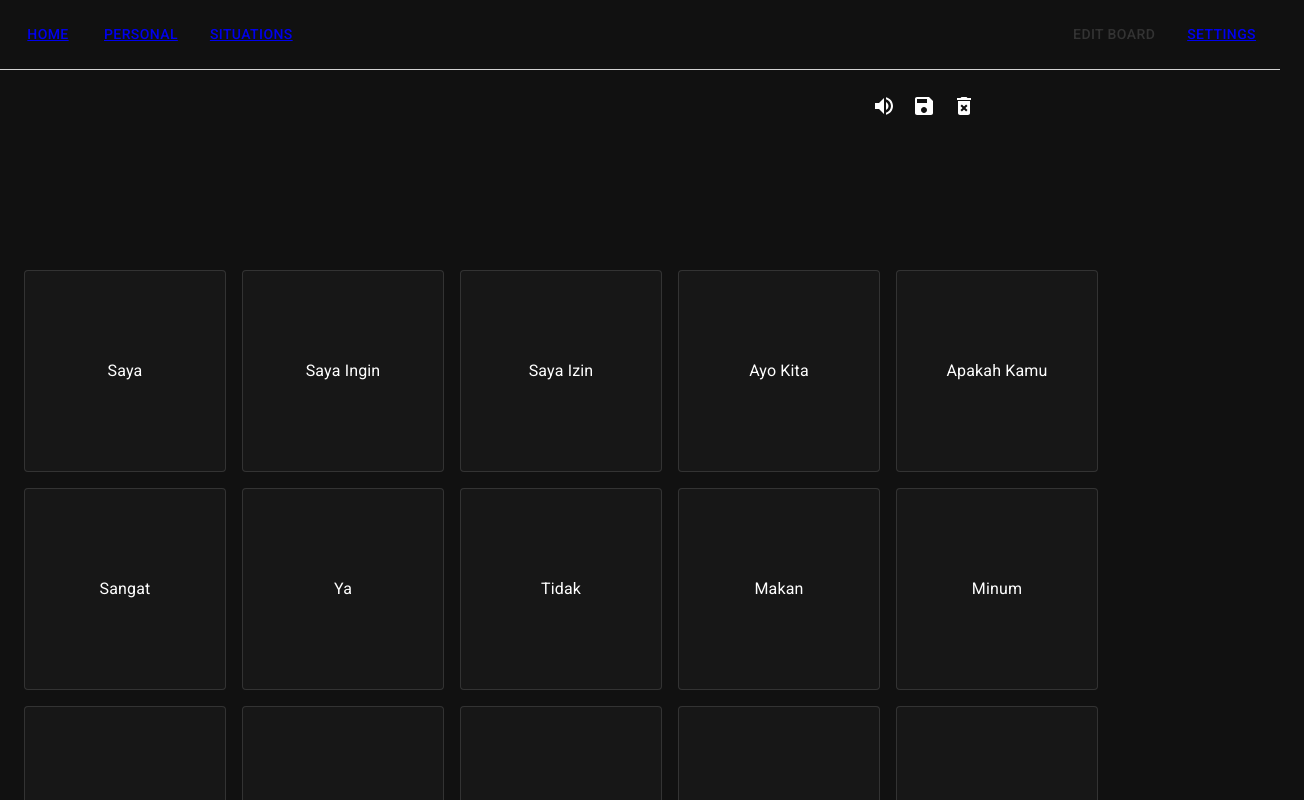
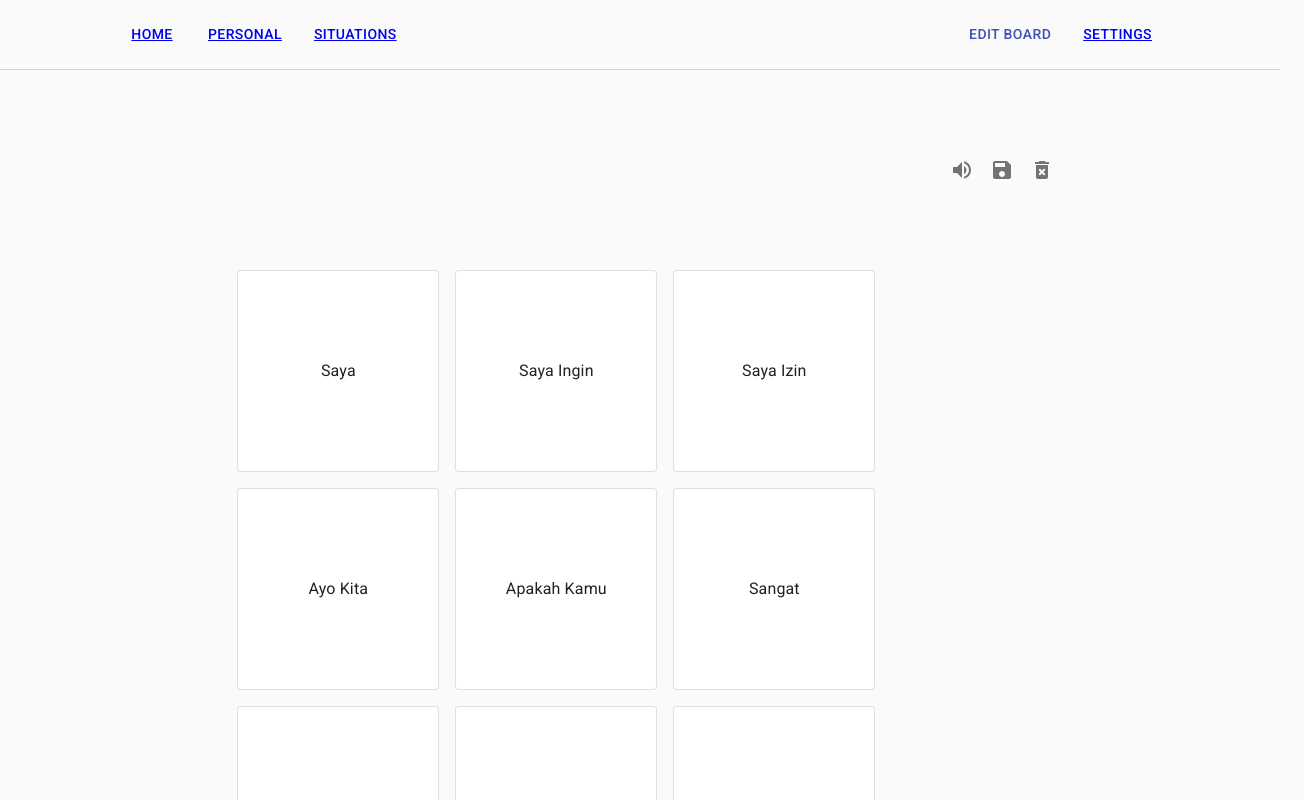
Before and after one commit to rifkyputra/soundboard-pwa, a React (Vite) app: page / in a window 1280 px wide. Shown: the top 800 px of the page, 1304 px wide, since content can reach past the window. Built offline with nearby package versions, Linux system fonts and the light colour scheme.

Commit message:
default to light theme

```diff
--- a/src/App.tsx
+++ b/src/App.tsx
@@ -21,6 +21,7 @@ function App() {
       <BrowserRouter>
         {/* <Header /> */}
         <Sidebar />
+
         <Pages />
       </BrowserRouter>
     </Fragment>
--- a/src/components/Homeboard/Homeboard.tsx
+++ b/src/components/Homeboard/Homeboard.tsx
@@ -12,6 +12,7 @@ const HomeBoard = () => {
 
   return (
     <>
+      <Box justifyContent={'center'} alignContent={'center'} alignItems={'center'}>
         <Grid container spacing={2} ml={1} mr={5}>
           {symbols.map((symbol, index) => (
             <Grid item key={index}>
@@ -19,6 +20,7 @@ const HomeBoard = () => {
             </Grid>
           ))}
         </Grid>
+      </Box>
     </>
   );
 };
--- a/src/components/NavigationBar/NavigationBar.tsx
+++ b/src/components/NavigationBar/NavigationBar.tsx
@@ -18,6 +18,9 @@ import MenuIcon from '@mui/icons-material/Menu';
 import useToggleMobileMenu from '@/store/toggleMobileMenu';
 import DefaultIcon from '@mui/icons-material/Deblur';
 import ListItemButton from '@mui/material/ListItemButton';
+import GridColumnPadding, { GridRowPadding } from '@/layouts/BodyPadding';
+import { FlexBox } from '../styled';
+import Push from '../Push/push';
 
 type Props = {
   children: React.ReactNode;
@@ -44,13 +47,10 @@ const NavigationBar = (props: Props) => {
           </IconButton>
         </>
       ) : (
-        <Box
-          display={'flex'}
-          flexDirection={'row'}
-          justifyContent={'flex-start'}
-          alignItems={'center'}
-          gap={2}
-        >
+        <>
+          <GridRowPadding mdSize={10}>
+            <Box display={'flex'}>
+              <FlexBox flexDirection={'row'} justifyContent={'flex-start'} gap={2}>
                 <Button variant={'text'}>
                   <RouterLink to={'/'}>Home</RouterLink>
                 </Button>
@@ -62,15 +62,11 @@ const NavigationBar = (props: Props) => {
                 <Button variant={'text'}>
                   <RouterLink to={'/situations'}>Situations </RouterLink>
                 </Button>
-        </Box>
-      )}
-      <Box
-        display={'flex'}
-        flexDirection={'row'}
-        justifyContent={'flex-start'}
-        alignItems={'center'}
-        gap={2}
-      >
+              </FlexBox>
+
+              <Push />
+
+              <Box display={'flex'} flexDirection={'row'} gap={2}>
                 <Button variant={'text'} onClick={() => action.toggleEdit()}>
                   {isEdit ? <a>Done Edit</a> : <a>Edit Board</a>}
                 </Button>
@@ -79,6 +75,10 @@ const NavigationBar = (props: Props) => {
                   <RouterLink to={'/settings'}> Settings </RouterLink>
                 </Button>
               </Box>
+            </Box>
+          </GridRowPadding>
+        </>
+      )}
 
       <SwipeableDrawer
         anchor="left"
@@ -91,6 +91,11 @@ const NavigationBar = (props: Props) => {
       >
         <List sx={{ width: 250, pt: (theme) => `${theme.mixins.toolbar.minHeight}px` }}>
           {Object.values([
+            {
+              title: 'Home',
+              path: '/',
+              icon: DefaultIcon,
+            },
             {
               title: 'Personal',
               path: '/personal',
--- /dev/null
+++ b/src/components/Push/push.tsx
@@ -0,0 +1,8 @@
+import { Box } from '@mui/system';
+import exp from 'constants';
+
+function Push() {
+  return <Box margin={'auto'}></Box>;
+}
+
+export default Push;
--- a/src/components/TtsBoard/TtsBoard.tsx
+++ b/src/components/TtsBoard/TtsBoard.tsx
@@ -19,7 +19,7 @@ const TtsBoard = () => {
       justifyContent={'space-between'}
     >
       <Grid container spacing={2}>
-        <Grid item xs={8}>
+        <Grid item md={10}>
           <Box
             display={'flex'}
             flexDirection={'row'}
@@ -44,7 +44,6 @@ const TtsBoard = () => {
                 <Box p={2} width={120}>
                   <Typography justifyItems={'center'}>{tts.name}</Typography>
                 </Box>
-                {/* <Box alignSelf={'flex-end'}> */}
                 <IconButton
                   className="symbol-delete"
                   onClick={() => action.deleteFromTtsBoard(tts)}
@@ -57,12 +56,15 @@ const TtsBoard = () => {
           </Box>
         </Grid>
 
-        <Grid item xs={2}>
+        <Grid item md={2}>
           <Box
             display={'flex'}
+            width={'100%'}
+            height={'100%'}
             flexDirection={'row'}
-            justifyContent={'end'}
+            justifyContent={'center'}
             alignItems={'center'}
+            alignContent={'center'}
             flex={1}
             mr={10}
           >
--- /dev/null
+++ b/src/layouts/BodyPadding.tsx
@@ -0,0 +1,49 @@
+import { Box, Grid } from '@mui/material';
+
+type Props = {
+  children?: React.ReactNode;
+  mdSize?: number;
+  smSize?: number;
+};
+
+function GridColumnPadding(props: Props) {
+  return (
+    <Grid
+      container
+      justifyContent={'center'}
+      alignContent={'center'}
+      alignItems={'center'}
+      textAlign={'center'}
+    >
+      <Grid item md={props.mdSize ? props.mdSize : 8} xs={props.smSize ? props.smSize : 12}>
+        <Box>{props.children}</Box>
+      </Grid>
+    </Grid>
+  );
+}
+
+export function GridRowPadding(props: Props) {
+  return (
+    <Grid
+      container
+      direction={'row'}
+      justifyContent={'center'}
+      alignContent={'center'}
+      alignItems={'center'}
+      textAlign={'center'}
+    >
+      <Grid item md={props.mdSize ? props.mdSize : 8} xs={props.smSize ? props.smSize : 12}>
+        <Box
+          justifyContent={'center'}
+          alignContent={'center'}
+          alignItems={'center'}
+          textAlign={'center'}
+        >
+          {props.children}
+        </Box>
+      </Grid>
+    </Grid>
+  );
+}
+
+export default GridColumnPadding;
--- a/src/pages/Welcome/Welcome.tsx
+++ b/src/pages/Welcome/Welcome.tsx
@@ -2,8 +2,9 @@ import Meta from '@/components/Meta';
 
 import HomeBoard from '@/components/Homeboard/Homeboard';
 import TtsBoard from '../../components/TtsBoard/TtsBoard';
-import { Box } from '@mui/material';
+import { Box, Grid } from '@mui/material';
 import NavigationBar from '../../components/NavigationBar/NavigationBar';
+import GridColumnPadding from '@/layouts/BodyPadding';
 
 function Welcome() {
   return (
@@ -12,10 +13,10 @@ function Welcome() {
 
       <NavigationBar children={undefined}></NavigationBar>
 
-      <Box flexDirection={'column'}>
+      <GridColumnPadding>
         <TtsBoard></TtsBoard>
         <HomeBoard></HomeBoard>
-      </Box>
+      </GridColumnPadding>
     </>
   );
 }
--- a/src/store/theme/index.ts
+++ b/src/store/theme/index.ts
@@ -8,7 +8,7 @@ import type { Actions } from './types';
 
 const themeModeState = atom({
   key: 'theme-mode-state',
-  default: 'dark' as Themes,
+  default: 'light' as Themes,
   effects: [synchronizeWithLocalStorage],
 });
 
```
Lines whose indentation alone changed are shown as unchanged.
